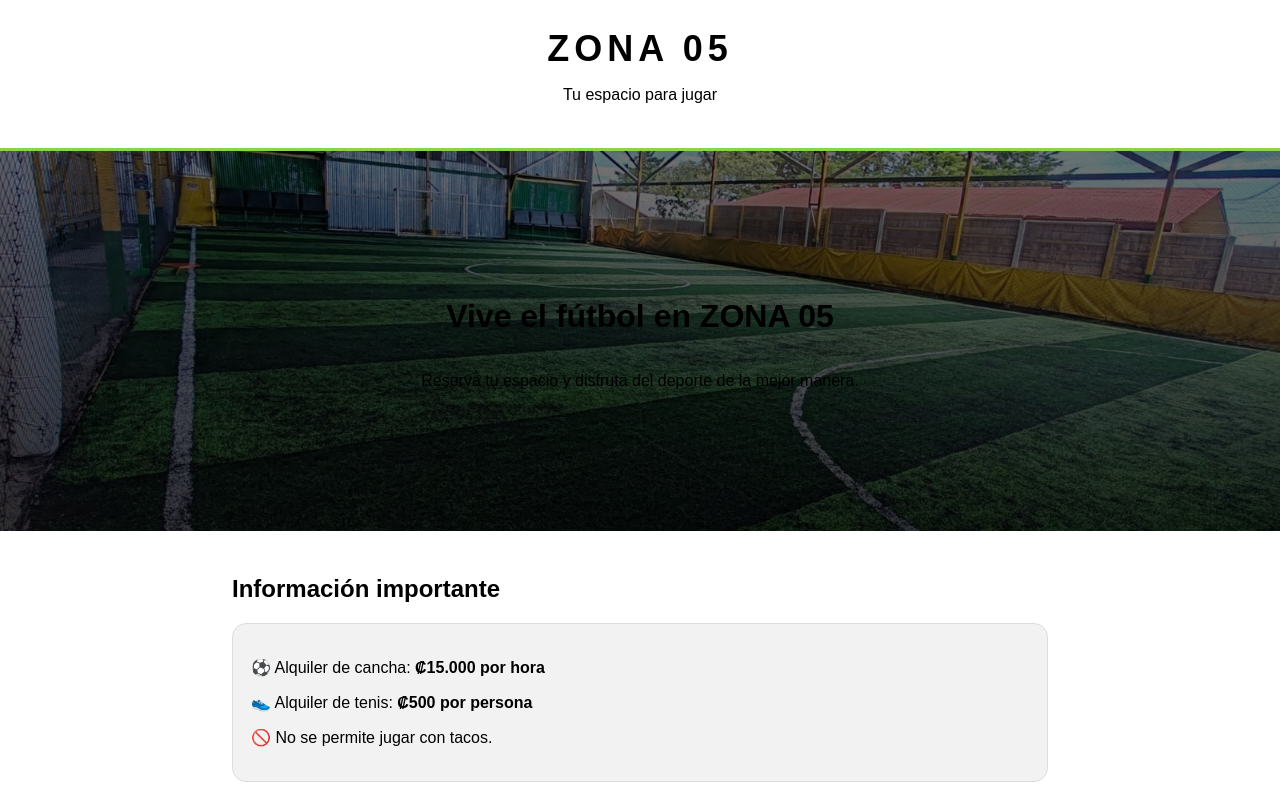
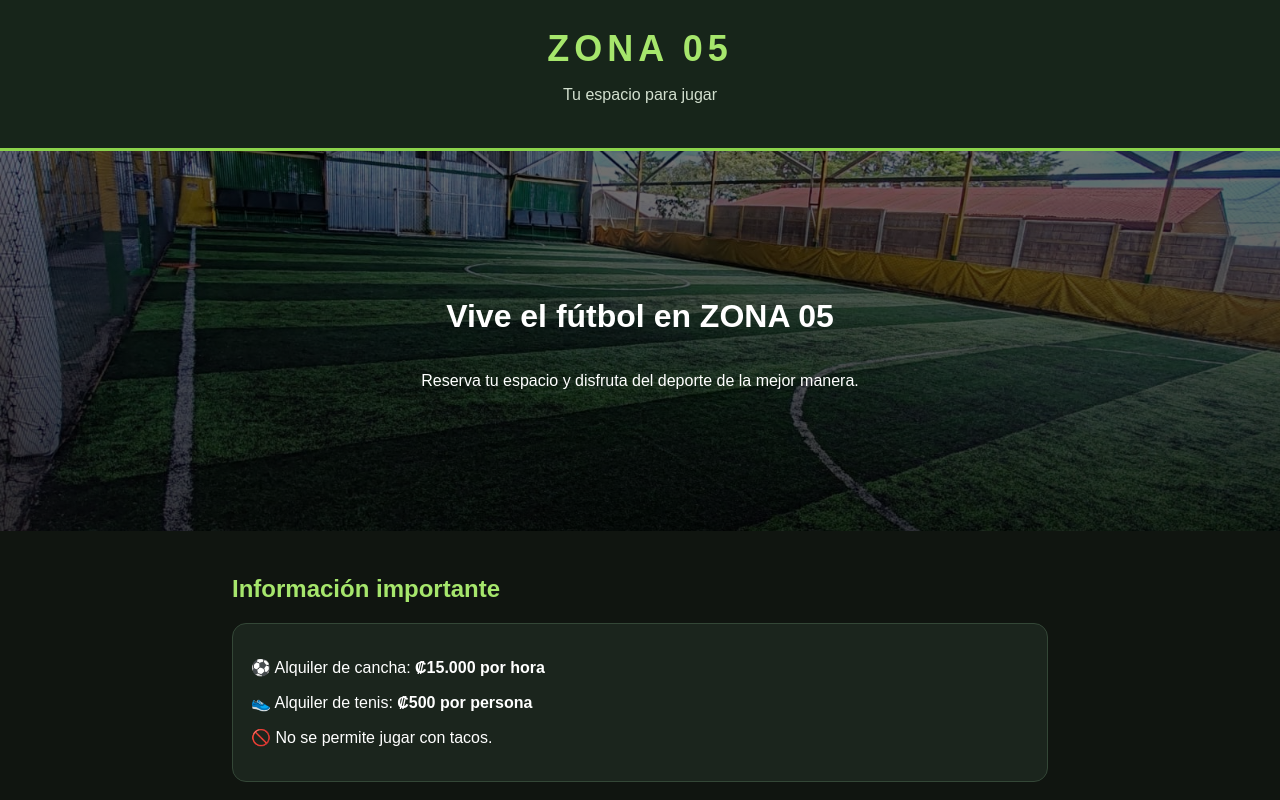
Before and after one commit to isaac41010/Zona-05, a plain HTML site: page index.html in a window 1280 px wide. Shown: the top 800 px of the page. Drawn offline with Linux system fonts and the light colour scheme.

Commit message:
Change background and text colors in index.html

```diff
--- a/index.html
+++ b/index.html
@@ -14,17 +14,17 @@
 
 *{box-sizing:border-box}
 
-body{margin:0;background:#ffffff;color:#000000;font-family:Arial,sans-serif}
+body{margin:0;background:#101510;color:white;font-family:Arial,sans-serif}
 
-header{background:#ffffff;padding:28px 18px;text-align:center;border-bottom:3px solid #8bd34b}
+header{background:#17251a;padding:28px 18px;text-align:center;border-bottom:3px solid #8bd34b}
 
-.logo{font-size:36px;font-weight:900;letter-spacing:5px;color:#000000}
+.logo{font-size:36px;font-weight:900;letter-spacing:5px;color:#a6e66c}
 
-header p{color:#000000}
+header p{color:#d2dfce}
 
 section{padding:24px 17px;max-width:850px;margin:auto}
 
-h2{color:#000000}
+h2{color:#a6e66c}
 
 .hero{
 background:linear-gradient(rgba(0,0,0,.55),rgba(0,0,0,.75)),
@@ -42,7 +42,7 @@ align-items:center;
 
 .price{font-size:27px;font-weight:bold;color:#a6e66c}
 
-.card{background:#f2f2f2;color:#000;border:1px solid #ddd;border-radius:14px;padding:18px;margin:15px 0}
+.card{background:#1b251d;border:1px solid #344737;border-radius:14px;padding:18px;margin:15px 0}
 
 button,.whatsapp{background:#8bd34b;color:#10200d;border:0;border-radius:9px;padding:12px 16px;font-weight:bold;cursor:pointer;text-decoration:none;display:inline-block}
 
@@ -68,7 +68,7 @@ input{width:100%;padding:12px;margin:8px 0;border-radius:8px;border:1px solid #5
 
 .gallery img{max-width:100%;border-radius:10px;margin-top:12px}
 
-footer{text-align:center;padding:25px;color:#000000;background:#ffffff;border-top:1px solid #ddd}
+footer{text-align:center;padding:25px;color:#aab8a8;background:#17251a}
 
 .contact{margin:18px 0}
 
```
